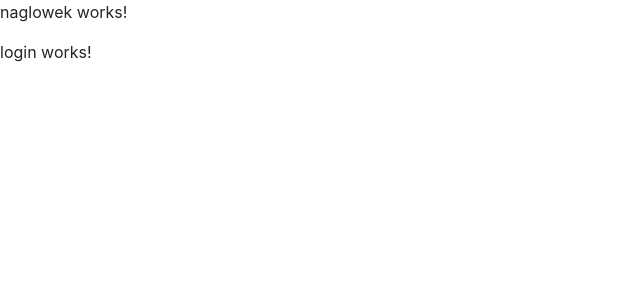
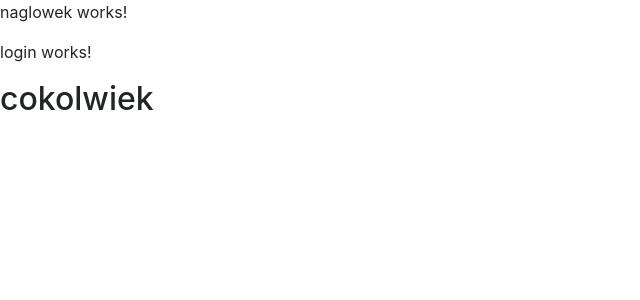
Before and after one commit to Antaresque/ogloszenia, an Angular app: page / in a window 1280 px wide. Shown: the top 300 px of the page, without its empty margins (0-640 px from the left). Built offline with nearby package versions, Linux system fonts and the light colour scheme.

Commit message:
cokolwiek

```diff
--- a/src/app/app.component.html
+++ b/src/app/app.component.html
@@ -1,2 +1,3 @@
 <app-header></app-header>
 <app-login></app-login>
+<h2>cokolwiek</h2>
```
